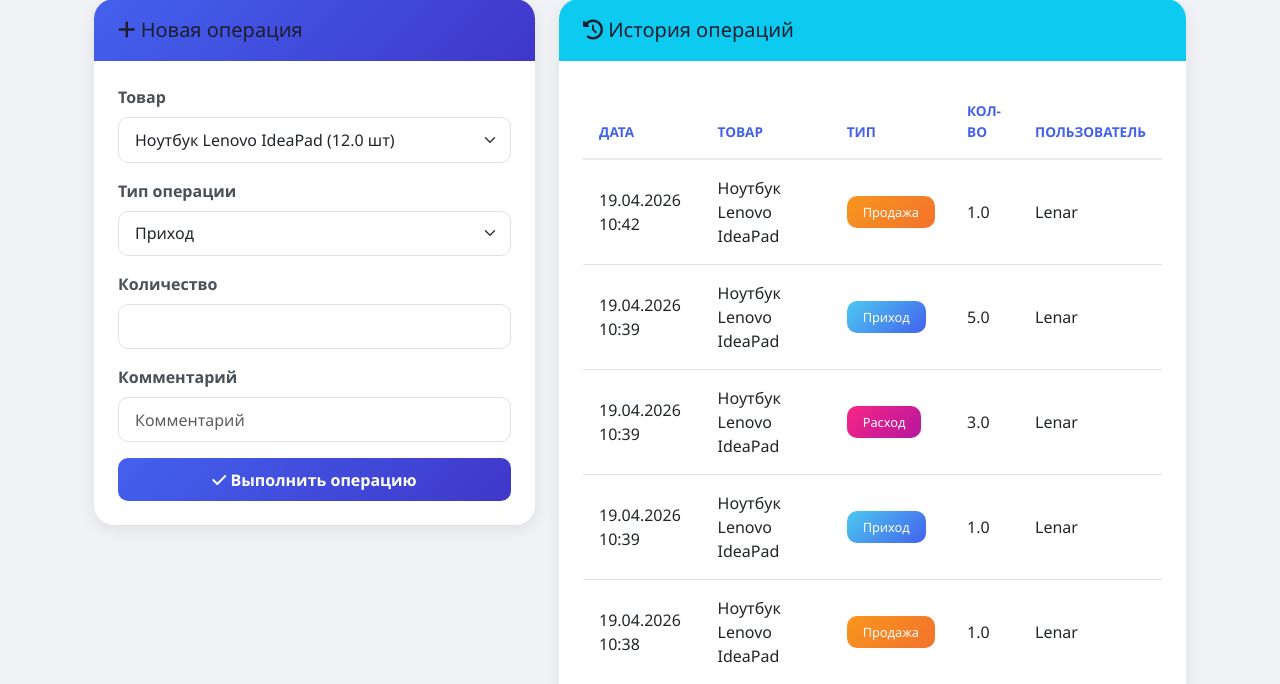
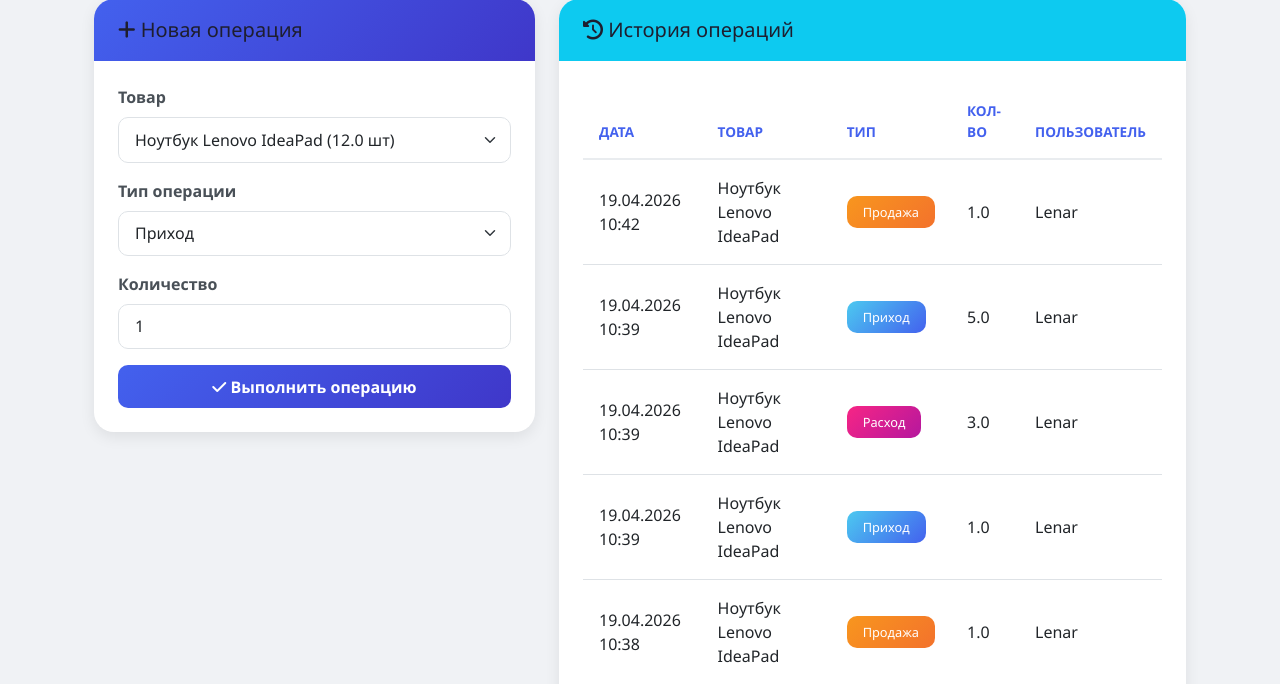
Before and after one commit to Lenar132/MY-STORE-NEW, a Flask app: page /movements in a window 1280 px wide. Shown: the part 209-893 px from the top of the page. Run offline with Flask 3, Linux system fonts and the light colour scheme; a user stored in the database is signed in; data comes from the database, SQL or seed files in the repository.

Commit message:
корректировка

```diff
--- a/app/templates/movements.html
+++ b/app/templates/movements.html
@@ -26,13 +26,11 @@
 
                         <div class="mb-3">
                             {{ form.quantity.label(class="form-label") }}
-                            {{ form.quantity(class="form-control", type="number", min="1") }}
+                            <!-- Добавлено value="1" для начального значения -->
+                            {{ form.quantity(class="form-control", type="number", min="1", value="1") }}
                         </div>
 
-                        <div class="mb-3">
-                            {{ form.comment.label(class="form-label") }}
-                            {{ form.comment(class="form-control", placeholder="Комментарий") }}
-                        </div>
+                        <!-- ❌ УДАЛЕН блок с комментарием -->
 
                         <button type="submit" class="btn btn-primary w-100">
                             <i class="fas fa-check"></i> Выполнить операцию
```
